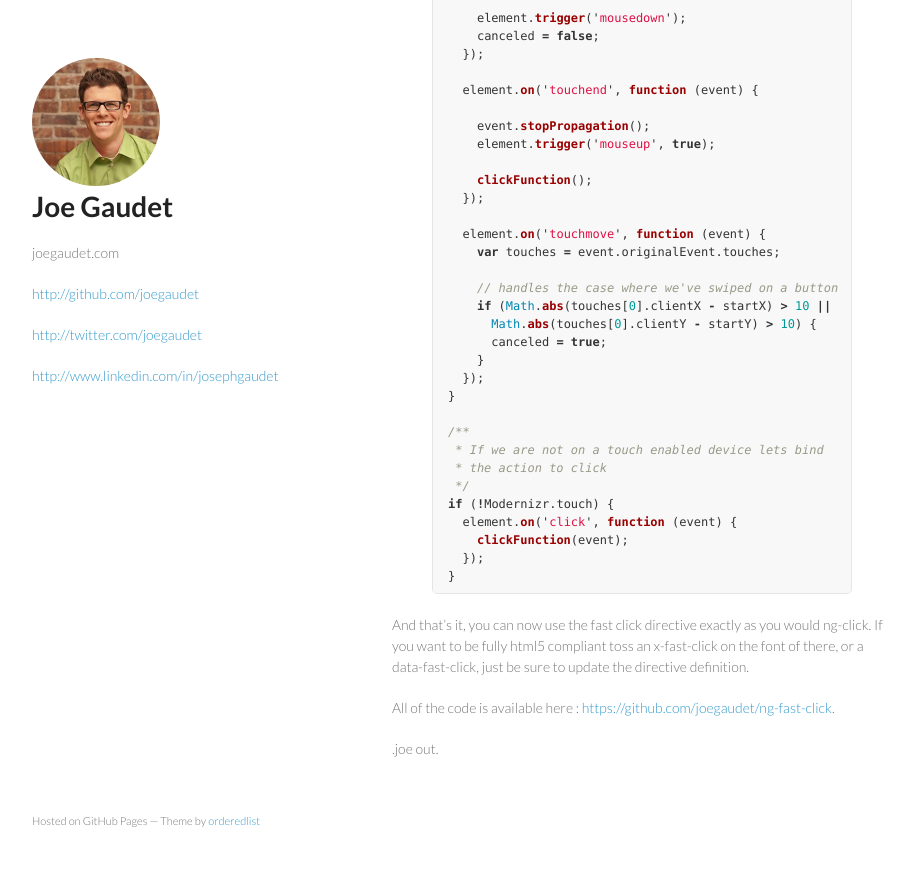
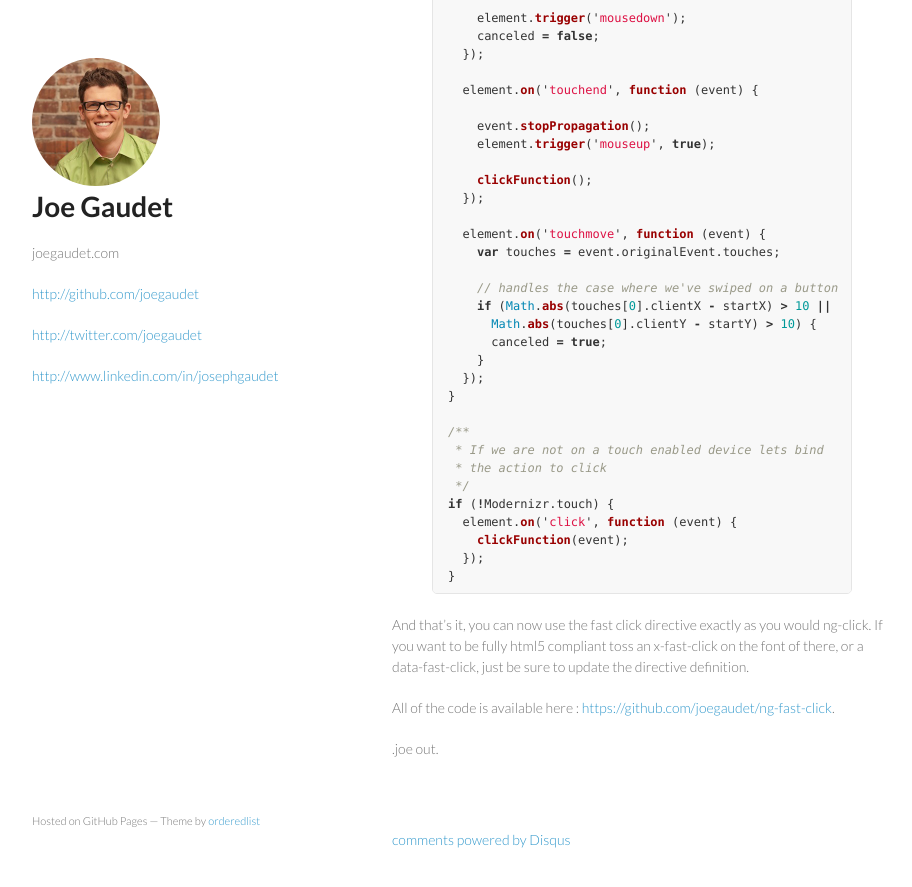
Before and after one commit to joegaudet/joegaudet.github.io, a Jekyll site: the page built from _posts/2013-07-19-new-blog.markdown, in a window 1280 px wide and 900 px high, scrolled down 2172 px. Shown: the top 887 px of the window, without its empty margins (178-1090 px from the left). Built offline with Jekyll 4.4.1, drawn with Linux system fonts in a browser that asks for light colours; Markdown is read by kramdown in place of the engine named in the settings; comment, search, counter and statistics services are not loaded; before the commit the page ends 3001 px from its top, so only the background shows below that.

Commit message:
added support for disqus

```diff
--- a/_layouts/default.html
+++ b/_layouts/default.html
@@ -27,6 +27,9 @@
 
     {{content}}
 
+
+
+
     <footer>
       <p><small>Hosted on GitHub Pages &mdash; Theme by <a href="https://github.com/orderedlist">orderedlist</a></small></p>
     </footer>
--- a/_layouts/post.html
+++ b/_layouts/post.html
@@ -10,4 +10,24 @@
 
 		{{ content }}
 	</section>
-</article>
+
+	<section>
+		{% if page.comments %}
+		<div id="disqus_thread"></div>
+		<script type="text/javascript">
+		/* * * CONFIGURATION VARIABLES: EDIT BEFORE PASTING INTO YOUR WEBPAGE * * */
+        var disqus_shortname = 'joegaudetcom'; // required: replace example with your forum shortname
+
+        /* * * DON'T EDIT BELOW THIS LINE * * */
+        (function() {
+        	var dsq = document.createElement('script'); dsq.type = 'text/javascript'; dsq.async = true;
+        	dsq.src = '//' + disqus_shortname + '.disqus.com/embed.js';
+        	(document.getElementsByTagName('head')[0] || document.getElementsByTagName('body')[0]).appendChild(dsq);
+        })();
+        </script>
+        <noscript>Please enable JavaScript to view the <a href="http://disqus.com/?ref_noscript">comments powered by Disqus.</a></noscript>
+        <a href="http://disqus.com" class="dsq-brlink">comments powered by <span class="logo-disqus">Disqus</span></a>
+
+        {% endif %}
+      </section>
+    </article>
--- a/_posts/2013-07-19-new-blog.markdown
+++ b/_posts/2013-07-19-new-blog.markdown
@@ -2,6 +2,7 @@
 layout: post
 title:  "Fast clicks with AngularJS"
 date:   2013-07-19 16:35:07
+comments: true
 ---
 
 At Learndot we've been building with AngularJS for about a month. Our first project was porting the 'Learner experience' from our existing SproutCore project and bringing it to Angular. This will be my first of a few posts detailing some interesting fun bits we've put together while playing with it.
```
